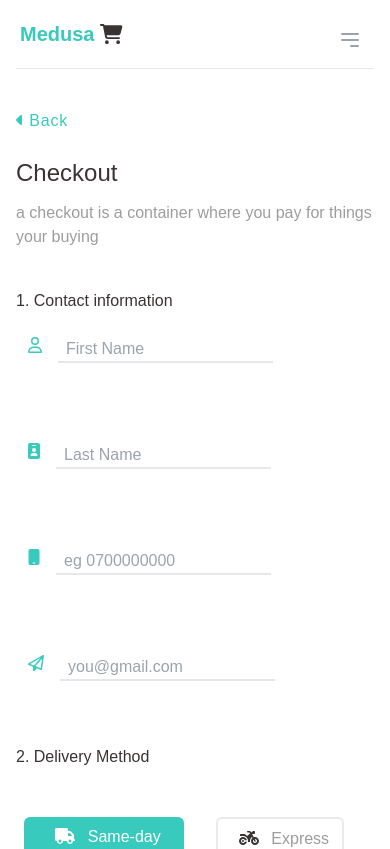
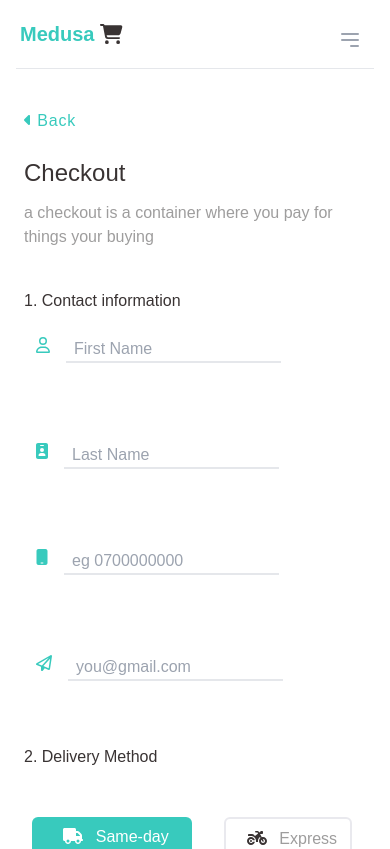
Before and after one commit to Paulhakeem/medusa, a Vue app: page /dashboard in a window 390 px wide. Shown: the top 849 px of the page. Built offline with nearby package versions, Linux system fonts and the light colour scheme.

Commit message:
making changes

```diff
--- a/src/assets/main.css
+++ b/src/assets/main.css
@@ -1,3 +1,9 @@
 @tailwind base;
 @tailwind components;
 @tailwind utilities;
+
+@media (max-width: 768px) {
+    .darshbord {
+       flex-wrap: wrap;
+    }
+ }
--- a/src/views/Dashboard.vue
+++ b/src/views/Dashboard.vue
@@ -7,7 +7,7 @@ import Header from "../components/Header.vue";
 <template class="bg-[#eff4fc]">
   <Header />
   <hr class="mx-4" />
-  <div class="flex flex-wrap mx-4 my-10 justify-between">
+  <div class="darshbord flex mx-6 my-10 justify-between">
     <div>
       <button class="text-primary tracking-wider font-medium">
         <font-awesome-icon :icon="['fas', 'caret-left']" />
```
